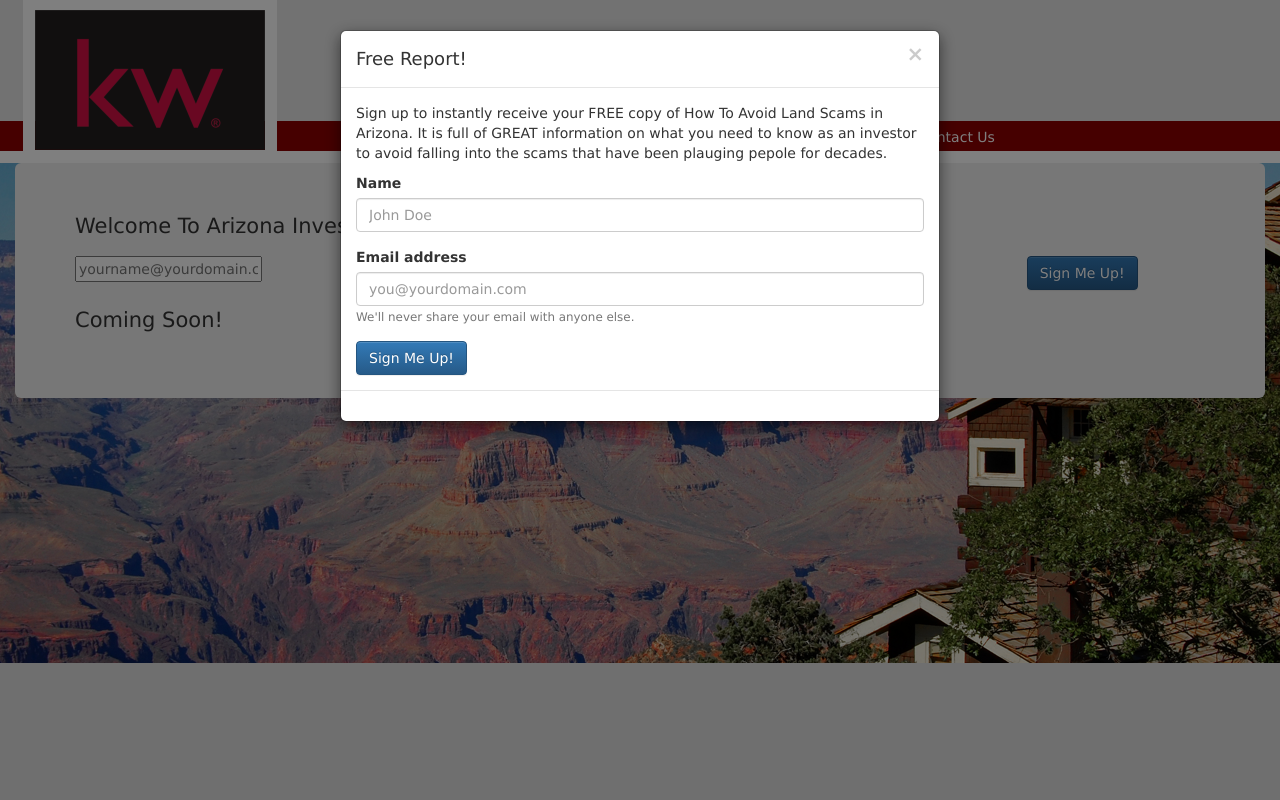
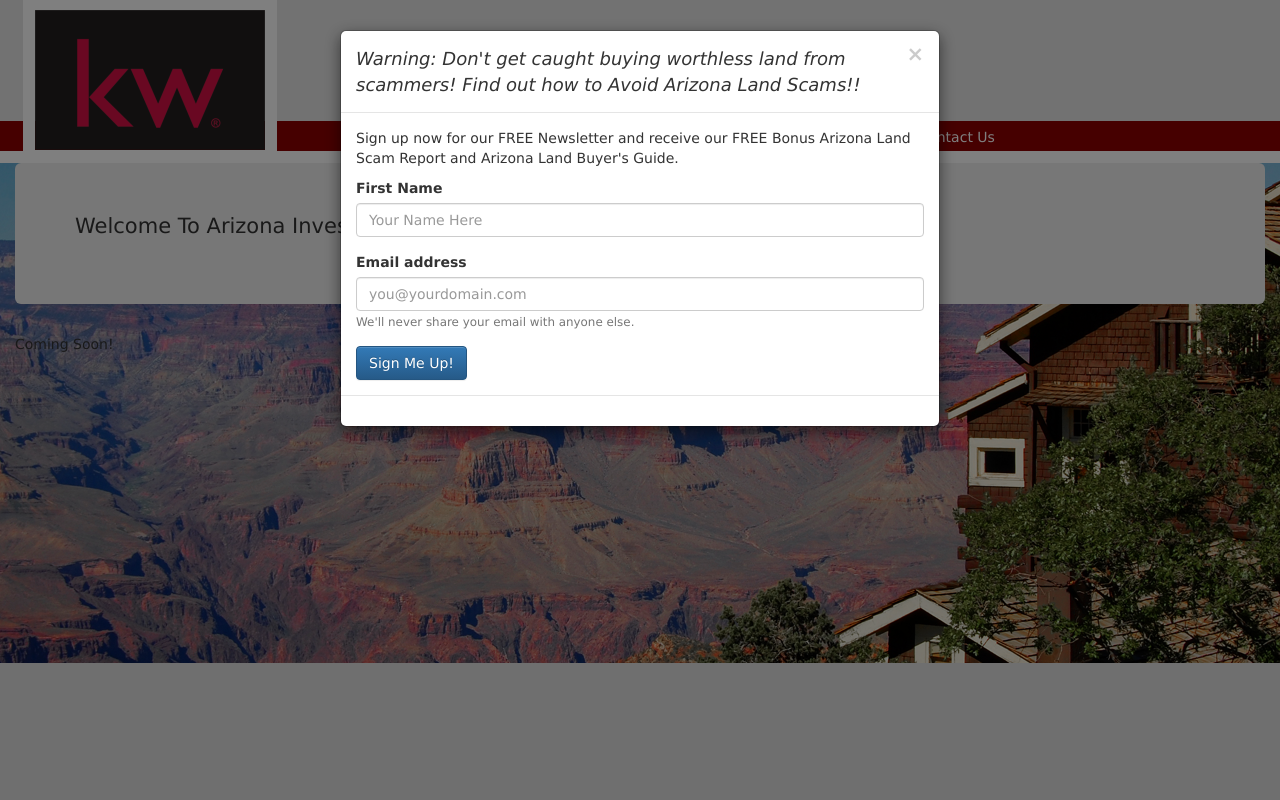
Before and after one commit to blueyedQT/Arizona-Investment-Property_Test, a CodeIgniter app: page /aztest/ in a window 1280 px wide. Run offline with CodeIgniter, Linux system fonts and the light colour scheme; some libraries are stand-ins or nearby versions.

Commit message:
Changed modal text and removed from view the second form

```diff
--- a/application/views/index.php
+++ b/application/views/index.php
@@ -12,17 +12,17 @@
 									<span aria-hidden="true">&times;</span>
 									<span class="sr-only">Close</span>
 								</button>
-								<h4 class="modal-title" id="myModalLabel">Free Report!</h4>
+								<h4 class="modal-title" id="myModalLabel"><i>Warning:  Don't get caught buying worthless land from scammers!  Find out how to Avoid Arizona Land Scams!!</i></h4>
 							</div>
 							<!-- Body -->
 							<div class="modal-body">
 		     				<p>
-		     					Sign up to instantly receive your FREE copy of How To Avoid Land Scams in Arizona.  It is full of GREAT information on what you need to know as an investor to avoid falling into the scams that have been plauging pepole for decades.
+		     					Sign up now for our FREE Newsletter and receive our FREE Bonus Arizona Land Scam Report and Arizona Land Buyer's Guide.
 		     				</p>
 		     				<form role="form" action="free_report_signup" method="post">
 		     					<fieldset class="form-group">
-								    <label for="name">Name</label>
-								    <input type="text" class="form-control" id="name" name="name" placeholder="John Doe">
+								    <label for="first_name">First Name</label>
+								    <input type="text" class="form-control" id="name" name="first_name" placeholder="Your Name Here">
 								  </fieldset>
 								  <fieldset class="form-group">
 								  	<label for="email">Email address</label>
@@ -55,7 +55,7 @@
 <?php 		echo $message ?>
 				</div>
 <?php 	} ?>
-	     				<form role="form" action="free_report_signup" method="post">
+<!-- 	     				<form role="form" action="free_report_signup" method="post">
 		<?php 	if(!empty($errors)) { ?>
 							<div class="alert alert-danger" role="alert">
 								<span class="sr-only">Error:</span>
@@ -67,8 +67,7 @@
 								<input class="email form_control" type="text" name="email" placeholder="yourname@yourdomain.com">
 							</div>
 							<button type="submit" class="btn btn-primary">Sign Me Up!</button>
-<!-- 							<input type="submit" value="Sign Me Up!">
- -->						</form>
+					</form> -->
 				</div>
 				<p>Coming Soon!</p>
 			</div>
```
